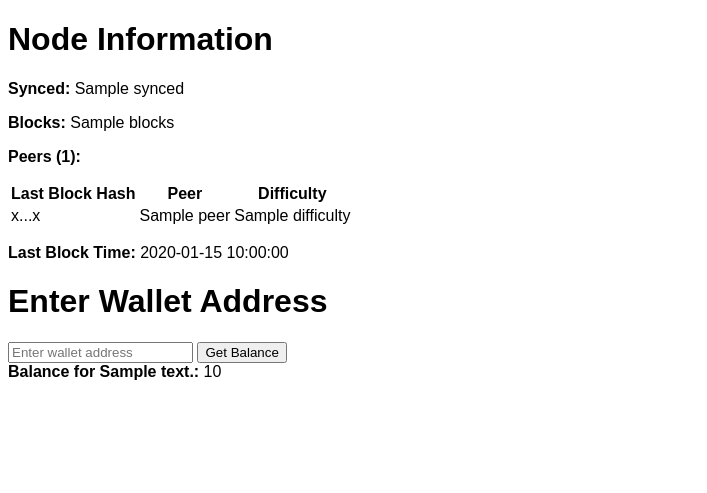
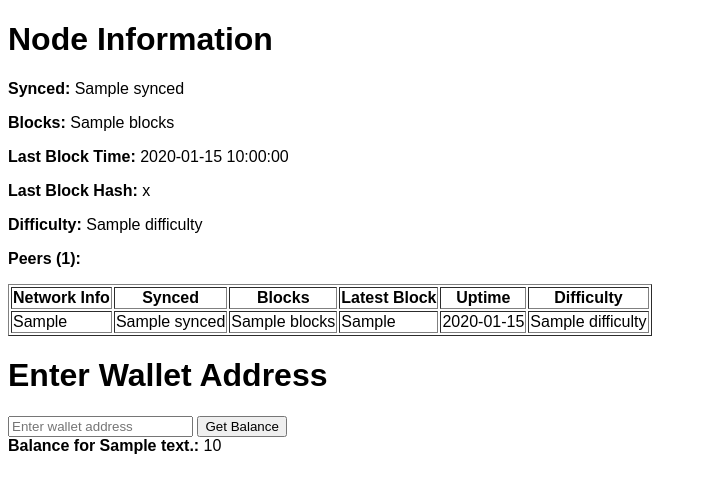
Before and after one commit to rootfabric/FlukyCoin, a Flask app: template explorer/templates/index.html in a window 1280 px wide. Shown: the part 76-569 px from the top of the page, without its empty margins (0-707 px from the left). Run offline with Flask 3, Linux system fonts and the light colour scheme; the template is opened without the code that fills it: most values are stand-ins (such as "Sample title", 1, 10 or a date in 2020); parts of the project's set-up code (start-up, migrations or seed data) failed here and were passed over.

Commit message:
feat: подбробная информация о сети

```diff
--- a/explorer/app.py
+++ b/explorer/app.py
@@ -1,5 +1,6 @@
 import os, sys
-from datetime import datetime
+
+from datetime import datetime, timedelta
 import grpc
 from flask import Flask, request, render_template
 
@@ -12,8 +13,8 @@ from wallet_app.Wallet import Wallet
 
 app = Flask(__name__)
 wallet = Wallet()
-# node_addresses = '192.168.0.26:9334'
-node_addresses = '5.35.98.126:9333'
+node_addresses = '192.168.0.26:9334'
+
 
 @app.route('/', methods=['GET', 'POST'])
 def index():
@@ -25,13 +26,15 @@ def index():
         return render_template('index.html', address=address, balance=balance, node_info=node_info)
     return render_template('index.html', node_info=node_info)
 
+
 @app.route('/addresses', methods=['GET'])
 def addresses():
     channel = grpc.insecure_channel(node_addresses)
     stub = network_pb2_grpc.NetworkServiceStub(channel)
     response = stub.GetAllAddresses(network_pb2.Empty())
-    sorted_addresses = sorted(response.addresses, key=lambda x: float(x.balance)/10000000, reverse=True)
+    sorted_addresses = sorted(response.addresses, key=lambda x: float(x.balance) / 10000000, reverse=True)
     return render_template('addresses.html', sorted_addresses=sorted_addresses)
+
 
 def get_info(server=node_addresses):
     channel = grpc.insecure_channel(server)
@@ -39,18 +42,29 @@ def get_info(server=node_addresses):
     response = stub.GetNetInfo(network_pb2.Empty())
     return parse_node_info(response)
 
+
 def parse_node_info(response):
-    last_block_time = datetime.fromtimestamp(response.last_block_time).strftime("%Y-%m-%d %H:%M:%S") if response.last_block_time else "N/A"
+    last_block_time = datetime.fromtimestamp(response.last_block_time).strftime(
+        "%Y-%m-%d %H:%M:%S") if response.last_block_time else "N/A"
+    peers = [{
+        "network_info": peer.network_info,
+        "synced": peer.synced,
+        "blocks": peer.blocks,
+        "latest_block": peer.latest_block,
+        "uptime": str(timedelta(seconds=int(peer.uptime))),
+        "difficulty": peer.difficulty
+    } for peer in response.peers_info]
+
     return {
         "synced": response.synced,
         "blocks": response.blocks,
-        "peers": list(response.peers),
-        "peer_count": len(response.peers),
         "last_block_time": last_block_time,
         "last_block_hash": response.last_block_hash,
-        "difficulty":response.difficulty
+        "difficulty": response.difficulty,
+        "peers": peers,
+        "peer_count": len(peers)
     }
 
+
 if __name__ == '__main__':
-    # app.run(debug=True, port=80)
-    app.run(debug=False, host='5.35.98.126', port=80)
+    app.run(debug=True, host='0.0.0.0', port=80)
--- a/explorer/templates/index.html
+++ b/explorer/templates/index.html
@@ -3,26 +3,35 @@
     <h1>Node Information</h1>
     <p><strong>Synced:</strong> {{ node_info.synced }}</p>
     <p><strong>Blocks:</strong> {{ node_info.blocks }}</p>
+    <p><strong>Last Block Time:</strong> {{ node_info.last_block_time }}</p>
+    <p><strong>Last Block Hash:</strong> {{ node_info.last_block_hash }}</p>
+    <p><strong>Difficulty:</strong> {{ node_info.difficulty }}</p>
     <p><strong>Peers ({{ node_info.peer_count }}):</strong></p>
-    <table>
+    <table border="1">
     <thead>
         <tr>
-                <th>Last Block Hash</th>
-                <th>Peer</th>
+            <th>Network Info</th>
+            <th>Synced</th>
+            <th>Blocks</th>
+            <th>Latest Block</th>
+            <th>Uptime</th>
             <th>Difficulty</th>
         </tr>
     </thead>
     <tbody>
-            {% for peer in node_info.peers %}
+        {% for peer in node_info.peers | sort(attribute='network_info') %}
         <tr>
-                <td>{{node_info.last_block_hash[:4]}}...{{node_info.last_block_hash[-4:]}}</td>
-                <td>{{ peer }}</td>
-                <td>{{node_info.difficulty}}</td>
+            <td>{{ peer.network_info }}</td>
+            <td>{{ peer.synced }}</td>
+            <td>{{ peer.blocks }}</td>
+            <td>{{ peer.latest_block }}</td>
+            <td>{{ peer.uptime }}</td>
+            <td>{{ peer.difficulty }}</td>
         </tr>
         {% endfor %}
     </tbody>
 </table>
-    <p><strong>Last Block Time:</strong> {{ node_info.last_block_time }}</p>
+
     <h1>Enter Wallet Address</h1>
     <form method="post">
         <input type="text" name="address" placeholder="Enter wallet address" required>
--- a/net/ClientHandler.py
+++ b/net/ClientHandler.py
@@ -34,7 +34,7 @@ class ClientHandler:
         try:
             with grpc.insecure_channel(address) as channel:
                 stub = network_pb2_grpc.NetworkServiceStub(channel)
-                stub.Ping(network_pb2.Empty(), timeout=1)  # Установка таймаута для пинга
+                stub.Ping(network_pb2.Empty(), timeout=2)  # Установка таймаута для пинга
                 return True
         except grpc.RpcError as e:
             # print(f"Failed to ping {address}: {str(e)}")
@@ -109,6 +109,7 @@ class ClientHandler:
     def fetch_info_from_peers(self):
         with ThreadPoolExecutor(max_workers=5) as executor:
             futures = {executor.submit(self.fetch_info, peer): peer for peer in self.servicer.active_peers}
+            # print("start active peers:", len(self.servicer.active_peers))
             peer_info = {}
             for future in as_completed(futures, timeout=5):
                 peer = futures[future]
@@ -117,7 +118,7 @@ class ClientHandler:
                 except Exception as e:
                     print(f"Failed to fetch info from {peer}: {e}")
 
-            # print("Fetched info from active peers:", peer_info)
+            # print("Fetched info from active peers:", len(peer_info))
             return peer_info
 
     def fetch_info(self, address):
--- a/net/NetworkService.py
+++ b/net/NetworkService.py
@@ -289,15 +289,15 @@ class NetworkService(network_pb2_grpc.NetworkServiceServicer):
         peers_info = []
 
         for info in self.node_manager.peer_info.values():
+            # print('network_info', info.network_info)
             peers_info.append({
                 'network_info': info.network_info,
                 'synced': info.synced,
                 'blocks': info.blocks,
                 'latest_block': info.latest_block,
-                'uptime': info.uptime,
+                'uptime': round(info.uptime, 2),
                 'difficulty': info.difficulty
             })
-
         return network_pb2.NetInfoResponse(
             synced=self.node_manager.is_synced(),
             blocks=self.node_manager.chain.blocks_count(),
--- a/node/node_manager.py
+++ b/node/node_manager.py
@@ -303,7 +303,7 @@ class NodeManager:
                         print("error connect_to_peers", e)
 
                     if self.enable_load_info:
-                        print("fetch_info_from_peers")
+                        # print("fetch_info_from_peers")
                         self.peer_info = self.client_handler.fetch_info_from_peers()
 
                 if self.enable_load_info:
```
Lines whose indentation alone changed are shown as unchanged.
